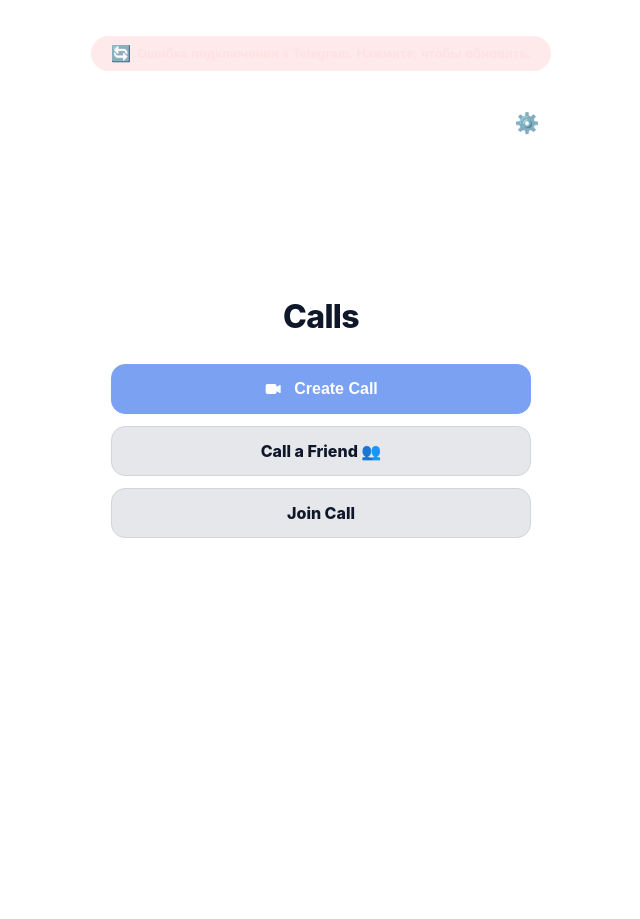
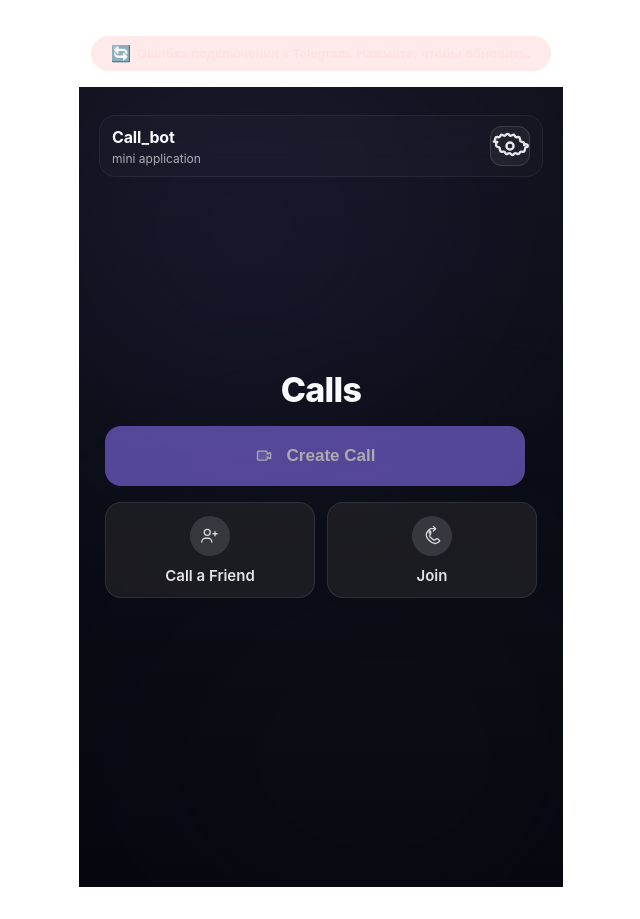
Before and after one commit to Rodion4365/Tel_call, a React (Vite) app in the folder frontend/: page / in a window 1280 px wide. Shown: the whole page, without its empty margins (319-959 px from the left). Before the commit the page ends 800 px from the top, so only its background shows below. Built offline with nearby package versions, Linux system fonts and the light colour scheme; no server answers.

Commit message:
Implement provided refined calls screen design

```diff
--- a/frontend/src/i18n/locales/en.json
+++ b/frontend/src/i18n/locales/en.json
@@ -14,8 +14,8 @@
   "mainPage": {
     "title": "Calls",
     "createCall": "Create Call",
-    "joinCall": "Join Call",
-    "callFriend": "Call a Friend 👥",
+    "joinCall": "Join",
+    "callFriend": "Call a Friend",
     "authorizing": "Authorizing...",
     "creating": "Creating...",
     "errorAuthRequired": "Authorization required. Please wait...",
--- a/frontend/src/i18n/locales/ru.json
+++ b/frontend/src/i18n/locales/ru.json
@@ -14,8 +14,8 @@
   "mainPage": {
     "title": "Звонки",
     "createCall": "Создать звонок",
-    "joinCall": "Присоединиться к звонку",
-    "callFriend": "Позвонить другу 👥",
+    "joinCall": "Присоединиться",
+    "callFriend": "Позвонить другу",
     "authorizing": "Авторизация...",
     "creating": "Создаём...",
     "errorAuthRequired": "Необходима авторизация. Пожалуйста, подождите...",
--- a/frontend/src/pages/MainPage.tsx
+++ b/frontend/src/pages/MainPage.tsx
@@ -4,17 +4,70 @@ import { useTranslation } from "react-i18next";
 import { useAuth } from "../contexts/AuthContext";
 import { createCall } from "../services/calls";
 
-const CameraIcon: React.FC = () => (
-  <svg className="action-icon" viewBox="0 0 24 24" fill="currentColor" aria-hidden="true">
-    <path d="M4 6a2 2 0 0 0-2 2v8a2 2 0 0 0 2 2h9a2 2 0 0 0 2-2v-1.382l3.105 1.553A1 1 0 0 0 20 15.277V8.723a1 1 0 0 0-1.895-.894L15 9.382V8a2 2 0 0 0-2-2Z" />
+const VideoIcon: React.FC = () => (
+  <svg viewBox="0 0 24 24" fill="none" aria-hidden="true">
+    <path
+      d="M4.5 6.25h8.75a1.5 1.5 0 0 1 1.5 1.5v2.02l3.21-1.86a.5.5 0 0 1 .76.43v6.42a.5.5 0 0 1-.76.43l-3.21-1.86v2.02a1.5 1.5 0 0 1-1.5 1.5H4.5A1.5 1.5 0 0 1 3 14.85V7.75a1.5 1.5 0 0 1 1.5-1.5Z"
+      className="calls-icon-stroke"
+      strokeWidth="1.5"
+    />
+  </svg>
+);
+
+const UserPlusIcon: React.FC = () => (
+  <svg viewBox="0 0 24 24" fill="none" aria-hidden="true">
+    <path
+      d="M14 18.5c0-2.21-1.79-4-4-4H7c-2.21 0-4 1.79-4 4"
+      className="calls-icon-stroke"
+      strokeWidth="1.5"
+      strokeLinecap="round"
+    />
+    <circle cx="9" cy="8" r="3.25" className="calls-icon-stroke" strokeWidth="1.5" />
+    <path
+      d="M17.5 7.25v4.5M15.25 9.5h4.5"
+      className="calls-icon-stroke"
+      strokeWidth="1.5"
+      strokeLinecap="round"
+    />
+  </svg>
+);
+
+const PhoneArrowIcon: React.FC = () => (
+  <svg viewBox="0 0 24 24" fill="none" aria-hidden="true">
+    <path
+      d="M13.5 6.5 16 4m0 0-2.5-2.5M16 4h-5a2 2 0 0 0-2 2v3"
+      className="calls-icon-stroke"
+      strokeWidth="1.5"
+      strokeLinecap="round"
+      strokeLinejoin="round"
+    />
+    <path
+      d="M9.9 13.08c1.45 1.45 3.02 2.53 3.93 3.09.42.25.94.21 1.36-.03l1.34-.82a2 2 0 0 1 2.47.35l1.03 1.03a.92.92 0 0 1-.02 1.32c-.67.62-1.7 1.38-3.08 1.83-1.94.63-4.58.36-7.9-2.96-3.32-3.32-3.59-5.96-2.96-7.9.45-1.38 1.2-2.41 1.83-3.08a.92.92 0 0 1 1.32-.02l1.03 1.03a2 2 0 0 1 .35 2.47l-.82 1.34c-.25.42-.28.94-.03 1.36Z"
+      className="calls-icon-stroke"
+      strokeWidth="1.5"
+      strokeLinecap="round"
+      strokeLinejoin="round"
+    />
   </svg>
 );
 
 const SettingsButton: React.FC = () => {
   const { t } = useTranslation();
   return (
-    <Link to="/settings" className="settings-button" aria-label={t("common.settings")}>
-      ⚙️
+    <Link to="/settings" className="calls-settings" aria-label={t("common.settings")}>
+      <svg viewBox="0 0 24 24" fill="none" aria-hidden="true">
+        <path
+          d="M12 9.75a2.25 2.25 0 1 0 0 4.5 2.25 2.25 0 0 0 0-4.5Z"
+          className="calls-icon-stroke"
+          strokeWidth="1.5"
+        />
+        <path
+          d="m20 9.5-.86-.22a1 1 0 0 1-.72-.97c0-.2-.03-.41-.08-.61l-.16-.64a1 1 0 0 0-1.1-.74l-.88.14a1 1 0 0 1-.99-.51l-.3-.52a1 1 0 0 0-1.3-.38l-.8.35a1 1 0 0 1-1.2-.27l-.4-.49a1 1 0 0 0-1.48 0l-.4.49a1 1 0 0 1-1.2.27l-.8-.35a1 1 0 0 0-1.3.38l-.3.52a1 1 0 0 1-.99.51l-.88-.14a1 1 0 0 0-1.1.74l-.16.64c-.05.2-.08.4-.08.61a1 1 0 0 1-.72.97L4 9.5a1 1 0 0 0-.75.97v1.06c0 .46.31.86.75.97l.86.22a1 1 0 0 1 .72.97c0 .2.03.41.08.61l.16.64a1 1 0 0 0 1.1.74l.88-.14a1 1 0 0 1 .99.51l.3.52a1 1 0 0 0 1.3.38l.8-.35a1 1 0 0 1 1.2.27l.4.49a1 1 0 0 0 1.48 0l.4-.49a1 1 0 0 1 1.2-.27l.8.35a1 1 0 0 0 1.3-.38l.3-.52a1 1 0 0 1 .99-.51l.88.14a1 1 0 0 0 1.1-.74l.16-.64c.05-.2.08-.4.08-.61a1 1 0 0 1 .72-.97l.86-.22A1 1 0 0 0 21 11.53V10.5a1 1 0 0 0-.75-.97Z"
+          className="calls-icon-stroke"
+          strokeWidth="1.5"
+          strokeLinejoin="round"
+        />
+      </svg>
     </Link>
   );
 };
@@ -71,29 +124,37 @@ const MainPage: React.FC = () => {
   };
 
   return (
-    <div className="main-screen">
-      <header className="top-bar">
-        <div />
+    <div className="calls-screen">
+      <div className="calls-sheen calls-sheen--top" />
+      <div className="calls-sheen calls-sheen--bottom" />
+
+      <header className="calls-topbar-minimal">
+        <div className="calls-topbar-brand">
+          <Link to="/" className="calls-topbar-title">
+            Call_bot
+          </Link>
+          <span className="calls-topbar-caption">mini application</span>
+        </div>
         <SettingsButton />
       </header>
 
-      <header className="main-header">
-        <h1 className="main-title">{t("mainPage.title")}</h1>
-      </header>
+      <main className="calls-viewport" aria-labelledby="calls-title">
+        <div className="calls-heading">
+          <h1 id="calls-title">{t("mainPage.title")}</h1>
+        </div>
 
         {error ? (
-        <p className="status status-offline" role="alert" style={{ textAlign: "center", margin: "1rem" }}>
+          <p className="calls-error" role="alert">
             {error}
           </p>
         ) : null}
 
-      <div className="main-actions">
         <button
-          className="action-button action-primary"
+          className="calls-primary-button"
           onClick={handleCreateCall}
           disabled={!user || isCreating || isAuthorizing}
         >
-          <CameraIcon />
+          <VideoIcon />
           <span>
             {isAuthorizing
               ? t("mainPage.authorizing")
@@ -102,13 +163,23 @@ const MainPage: React.FC = () => {
                 : t("mainPage.createCall")}
           </span>
         </button>
-        <Link className="action-button action-secondary" to="/friends">
-          <span>{t("mainPage.callFriend")}</span>
+
+        <div className="calls-secondary-grid">
+          <Link className="calls-secondary" to="/friends">
+            <span className="calls-secondary-icon">
+              <UserPlusIcon />
+            </span>
+            <span className="calls-secondary-label">{t("mainPage.callFriend")}</span>
           </Link>
-        <Link className="action-button action-secondary" to="/join-call">
-          <span>{t("mainPage.joinCall")}</span>
+
+          <Link className="calls-secondary" to="/join-call">
+            <span className="calls-secondary-icon">
+              <PhoneArrowIcon />
+            </span>
+            <span className="calls-secondary-label">{t("mainPage.joinCall")}</span>
           </Link>
         </div>
+      </main>
     </div>
   );
 };
--- a/frontend/src/styles.css
+++ b/frontend/src/styles.css
@@ -1165,3 +1165,232 @@ button:disabled {
   opacity: 0.6;
   cursor: not-allowed;
 }
+
+/* Calls screen design per refined mock */
+.calls-screen {
+  position: relative;
+  min-height: 100vh;
+  display: flex;
+  flex-direction: column;
+  gap: 32px;
+  padding: 28px 20px 40px;
+  background: linear-gradient(180deg, #0f111a 0%, #05060d 100%);
+  color: #e5e7eb;
+  overflow: hidden;
+}
+
+.calls-sheen {
+  position: absolute;
+  inset: 0;
+  filter: blur(120px);
+  opacity: 0.5;
+  pointer-events: none;
+  z-index: 0;
+}
+
+.calls-sheen--top {
+  background: radial-gradient(circle at 20% 0%, rgba(124, 102, 220, 0.4) 0%, transparent 55%);
+}
+
+.calls-sheen--bottom {
+  background: radial-gradient(circle at 85% 120%, rgba(82, 82, 91, 0.35) 0%, transparent 60%);
+}
+
+.calls-topbar-minimal {
+  position: relative;
+  z-index: 1;
+  display: flex;
+  align-items: center;
+  justify-content: space-between;
+  padding: 10px 12px;
+  border-radius: 16px;
+  background: rgba(255, 255, 255, 0.02);
+  border: 1px solid rgba(255, 255, 255, 0.06);
+  backdrop-filter: blur(12px);
+}
+
+.calls-topbar-brand {
+  display: flex;
+  flex-direction: column;
+  gap: 4px;
+}
+
+.calls-topbar-title {
+  font-weight: 700;
+  color: #f8fafc;
+  text-decoration: none;
+  letter-spacing: -0.01em;
+}
+
+.calls-topbar-caption {
+  font-size: 12px;
+  color: rgba(255, 255, 255, 0.65);
+}
+
+.calls-settings {
+  width: 40px;
+  height: 40px;
+  display: grid;
+  place-items: center;
+  border-radius: 12px;
+  border: 1px solid rgba(255, 255, 255, 0.12);
+  background: rgba(255, 255, 255, 0.05);
+  color: #e5e7eb;
+  transition: all 0.2s ease;
+}
+
+.calls-settings:hover {
+  border-color: rgba(255, 255, 255, 0.18);
+  background: rgba(255, 255, 255, 0.1);
+}
+
+.calls-viewport {
+  position: relative;
+  z-index: 1;
+  width: min(520px, 100%);
+  margin: 0 auto;
+  padding: 0 6px;
+  display: flex;
+  flex-direction: column;
+  align-items: center;
+  gap: 16px;
+}
+
+.calls-heading {
+  margin-top: 20vh;
+  text-align: center;
+}
+
+.calls-heading h1 {
+  margin: 0;
+  font-size: 34px;
+  font-weight: 800;
+  color: #f8fafc;
+  letter-spacing: -0.02em;
+}
+
+.calls-error {
+  width: 100%;
+  margin: 0;
+  padding: 12px 14px;
+  border-radius: 12px;
+  background: rgba(248, 113, 113, 0.12);
+  border: 1px solid rgba(248, 113, 113, 0.25);
+  color: #fecdd3;
+  font-weight: 600;
+}
+
+.calls-primary-button {
+  width: 100%;
+  max-width: 420px;
+  height: 60px;
+  display: inline-flex;
+  align-items: center;
+  justify-content: center;
+  gap: 12px;
+  border: none;
+  border-radius: 16px;
+  background: #7c66dc;
+  color: #ffffff;
+  font-weight: 700;
+  font-size: 17px;
+  cursor: pointer;
+  box-shadow: 0 16px 38px rgba(124, 102, 220, 0.4);
+  transition: transform 0.16s ease, box-shadow 0.2s ease, background 0.2s ease, opacity 0.2s ease;
+}
+
+.calls-primary-button:hover:not(:disabled) {
+  background: #6a55ca;
+  transform: translateY(-1px);
+  box-shadow: 0 20px 46px rgba(124, 102, 220, 0.48);
+}
+
+.calls-primary-button:disabled {
+  opacity: 0.65;
+  cursor: not-allowed;
+  box-shadow: none;
+}
+
+.calls-primary-button svg {
+  width: 20px;
+  height: 20px;
+  fill: rgba(255, 255, 255, 0.18);
+  stroke: currentColor;
+  stroke-width: 2px;
+}
+
+.calls-secondary-grid {
+  width: 100%;
+  display: grid;
+  grid-template-columns: repeat(auto-fit, minmax(0, 1fr));
+  gap: 12px;
+}
+
+.calls-secondary {
+  height: 96px;
+  display: flex;
+  flex-direction: column;
+  align-items: center;
+  justify-content: center;
+  gap: 10px;
+  text-decoration: none;
+  color: #e5e7eb;
+  border-radius: 16px;
+  background: rgba(39, 39, 42, 0.6);
+  border: 1px solid rgba(63, 63, 70, 0.6);
+  transition: transform 0.16s ease, border-color 0.2s ease, background 0.2s ease;
+}
+
+.calls-secondary:hover {
+  transform: translateY(-1px);
+  border-color: rgba(82, 82, 91, 0.9);
+  background: rgba(39, 39, 42, 0.9);
+}
+
+.calls-secondary-icon {
+  width: 40px;
+  height: 40px;
+  display: grid;
+  place-items: center;
+  border-radius: 50%;
+  background: rgba(63, 63, 70, 0.8);
+  color: #d4d4d8;
+}
+
+.calls-secondary svg {
+  width: 22px;
+  height: 22px;
+  stroke-width: 1.6px;
+}
+
+.calls-secondary-label {
+  font-size: 15px;
+  font-weight: 600;
+  color: #e4e4e7;
+}
+
+.calls-icon-stroke {
+  stroke: currentColor;
+}
+
+.calls-icon-fill {
+  fill: currentColor;
+}
+
+@media (max-width: 520px) {
+  .calls-screen {
+    padding: 20px 14px 32px;
+  }
+
+  .calls-heading {
+    margin-top: 16vh;
+  }
+
+  .calls-heading h1 {
+    font-size: 30px;
+  }
+
+  .calls-secondary {
+    height: 92px;
+  }
+}
```
Lines whose indentation alone changed are shown as unchanged.
